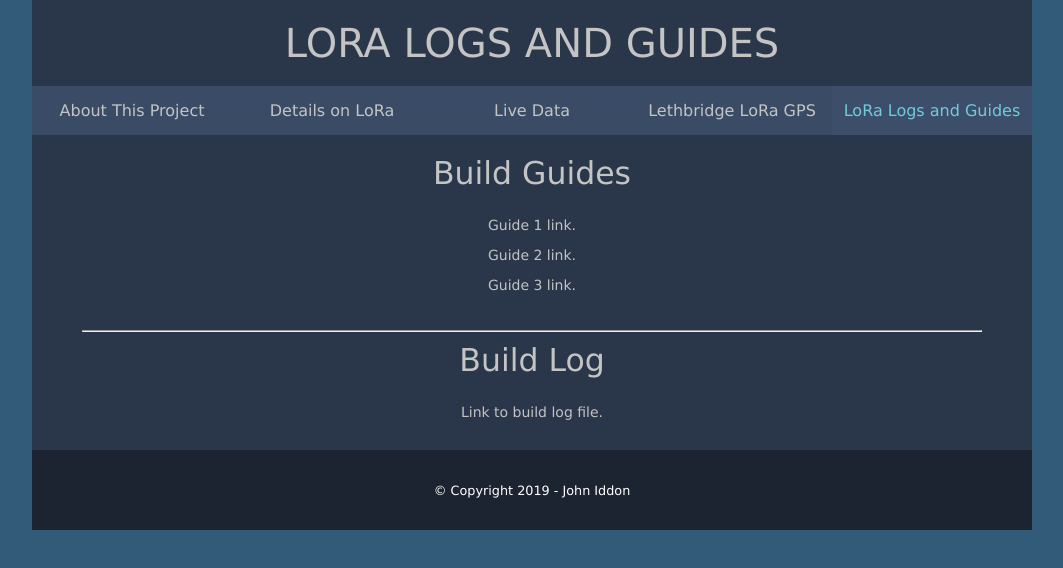
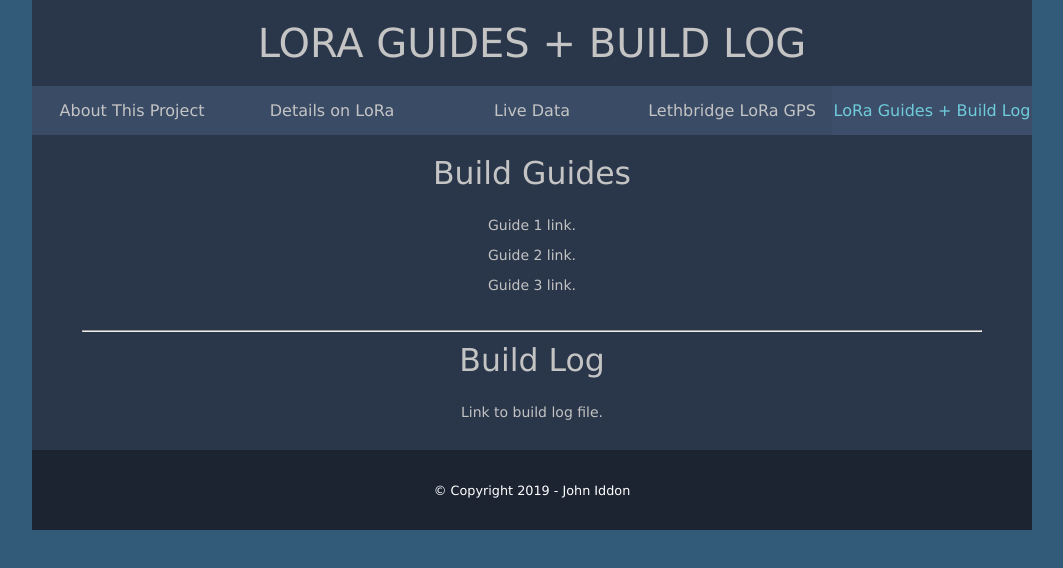
Before and after one commit to johniddon/johniddon.github.io, a plain HTML site: page buildLog.html in a window 1280 px wide. Shown: the whole page, without its empty margins (108-1171 px from the left). Drawn offline with Linux system fonts and the light colour scheme.

```diff
--- a/buildLog.html
+++ b/buildLog.html
@@ -3,7 +3,7 @@
 <head>
 	<link rel="icon" type="image/x-icon" href="favicon.ico" />
 <meta charset="utf-8">
-<title>Build Guides + Logs</title>
+<title>LoRa Guides + Build Log</title>
 <link href="styles/responsive.css" rel="stylesheet" type="text/css">
 
 
@@ -13,7 +13,7 @@
 <body>
 <div id="wrapper">
   <header>
-    <h1>LoRa Logs and Guides</h1>
+    <h1>LoRa Guides + Build Log</h1>
     <nav>
       <h2 id="menulink"><a href="#navlinks">Menu</a></h2>
       <ul class="displayed" id="navlinks">
@@ -21,7 +21,7 @@
 		<li><a href="loraDetails.html">Details on LoRa</a></li>
         <li><a href="liveData.html">Live Data</a></li>
         <li><a href="loraGPS.html">Lethbridge LoRa GPS</a></li>
-        <li><a href="buildLog.html" class="thispage">LoRa Logs and Guides</a></li>
+        <li><a href="buildLog.html" class="thispage">LoRa Guides + Build Log</a></li>
       </ul>
     </nav>
   </header>
```
